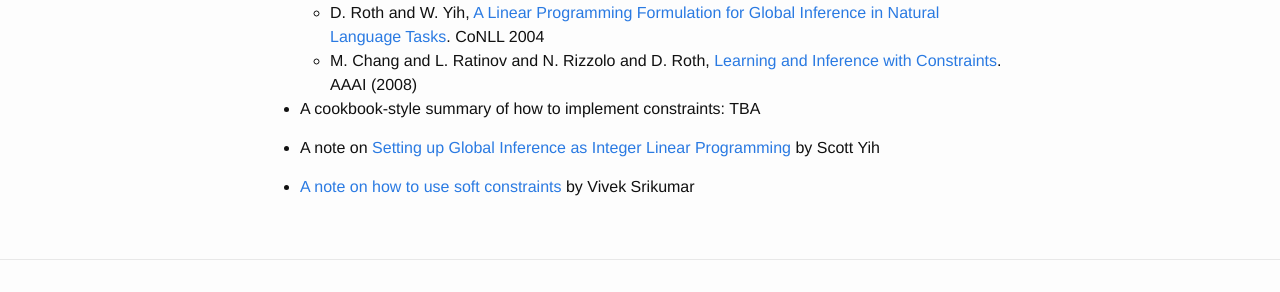
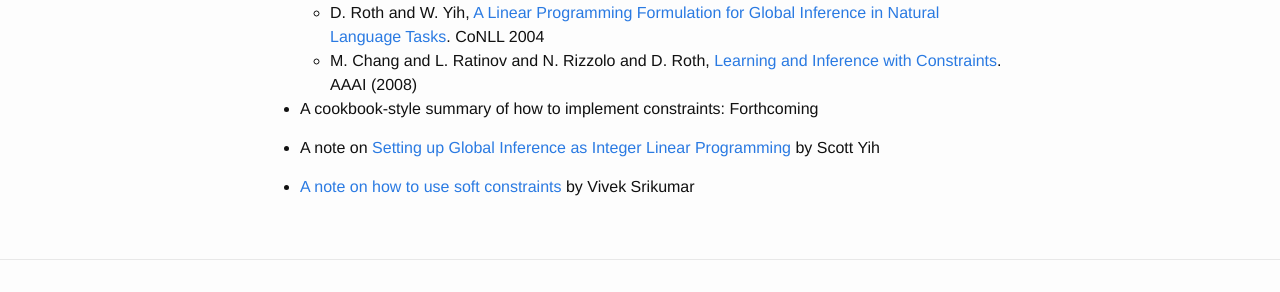
Before and after one commit to ilpinference/ilpinference.github.io, a Jekyll site: the page built from eacl2017/references.md, in a window 1280 px wide. Shown: the part 503-795 px from the top of the page. Built offline with Jekyll 4.4.1, drawn with Linux system fonts in a browser that asks for light colours.

Commit message:
better organization of refs

```diff
--- a/eacl2017/references.md
+++ b/eacl2017/references.md
@@ -14,7 +14,7 @@ links:
 
 ### References and links
 
-* [A bibliography of papers related to constrained conditional models and ILP inference](references.pdf)
+* [A bibliography of papers related to constrained conditional models and ILP inference](refs/references.pdf)
 
 * Key summary paper: M. Chang, L. Ratinov and D. Roth,
   [Structured Learning with Constrained Conditional Models](http://cogcomp.cs.illinois.edu/papers/ChangRaRo12.pdf).
@@ -31,11 +31,11 @@ links:
       [Learning and Inference with Constraints](http://cogcomp.cs.illinois.edu/page/publication_view/176). AAAI
       (2008)
 
-* A cookbook-style summary of how to implement constraints: TBA
+* A cookbook-style summary of how to implement constraints: Forthcoming
 
 * A note on
-  [Setting up Global Inference as Integer Linear Programming](ILP-Yih04.pdf)
+  [Setting up Global Inference as Integer Linear Programming](refs/ILP-Yih04.pdf)
   by Scott Yih
 
-* [A note on how to use soft constraints](soft-constraints-VS-2013.pdf) by
+* [A note on how to use soft constraints](refs/soft-constraints-VS-2013.pdf) by
   Vivek Srikumar
```
Also changed, not shown: 6 other files.
